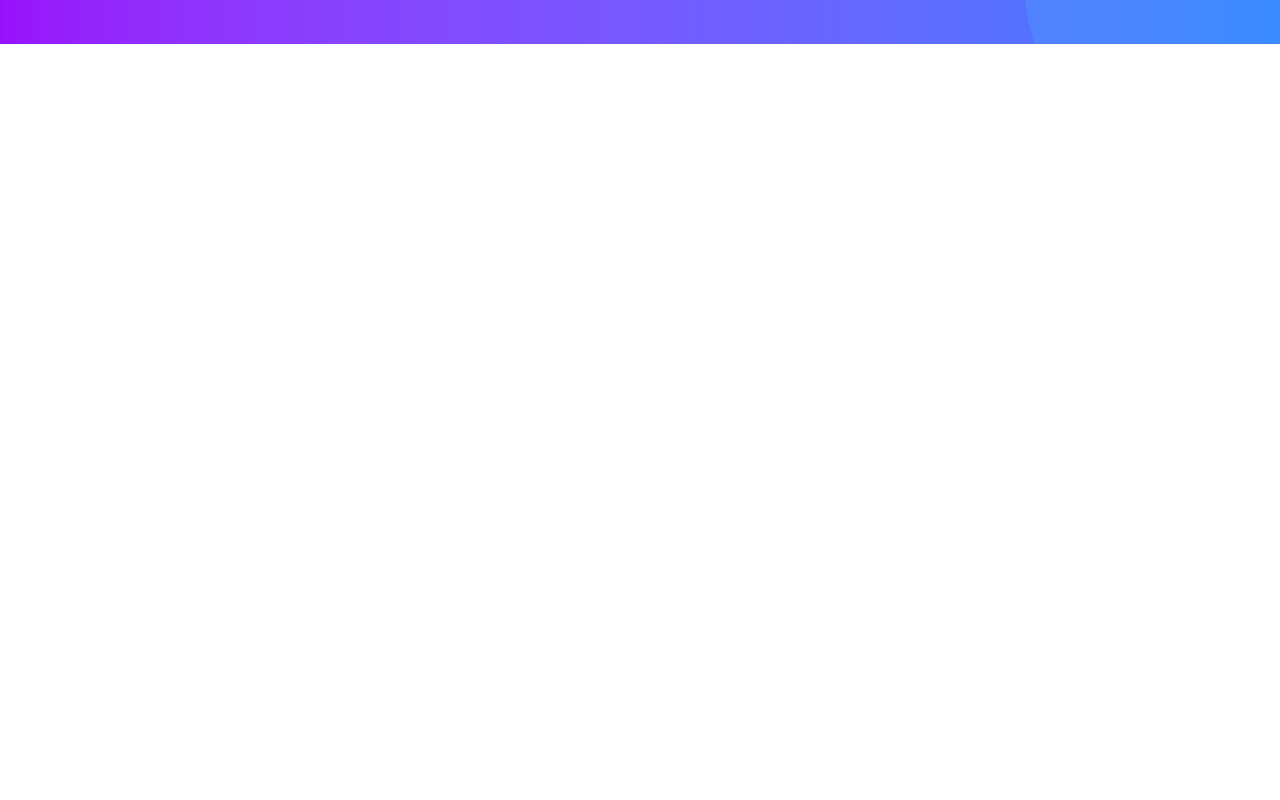
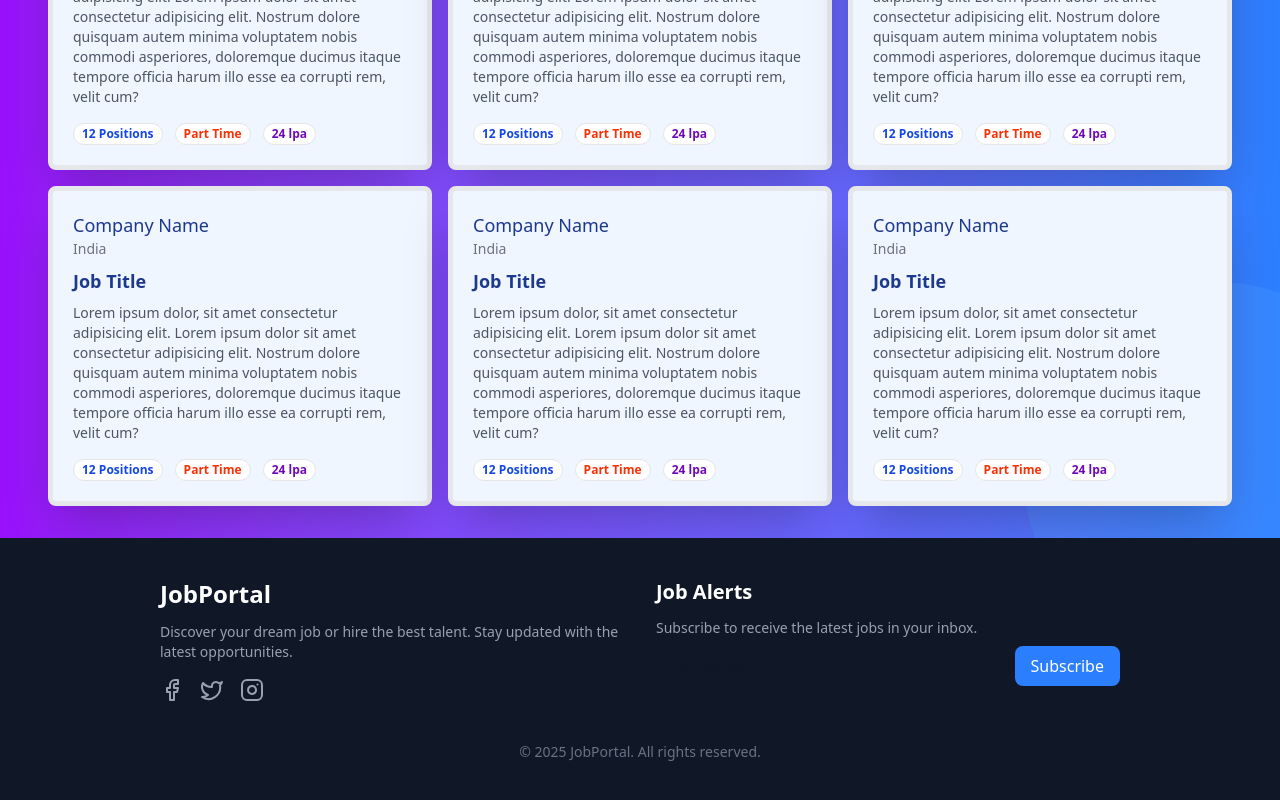
Before and after one commit to rahulsaha2005/jobportal, a React (Vite) app in the folder frontened/: page / in a window 1280 px wide. Shown: the part 820-1620 px from the top of the page. Before the commit the page ends 864 px from the top, so only its background shows below. Built offline with nearby package versions, Linux system fonts and the light colour scheme.

Commit message:
making job cards , footer and using gsap spilit text

```diff
--- a/frontened/package.json
+++ b/frontened/package.json
@@ -4,7 +4,7 @@
   "version": "0.0.0",
   "type": "module",
   "scripts": {
-    "dev": "vite",
+    "dev": "vite --host",
     "build": "vite build",
     "lint": "eslint .",
     "preview": "vite preview"
@@ -21,10 +21,12 @@
     "class-variance-authority": "^0.7.1",
     "clsx": "^2.1.1",
     "embla-carousel-react": "^8.6.0",
+    "gsap": "^3.14.2",
     "lucide-react": "^0.553.0",
     "next-themes": "^0.4.6",
     "react": "^19.2.0",
     "react-dom": "^19.2.0",
+    "react-icons": "^5.5.0",
     "react-redux": "^9.2.0",
     "react-router-dom": "^7.9.5",
     "sonner": "^2.0.7",
--- /dev/null
+++ b/frontened/src/components/Footer.jsx
@@ -0,0 +1,60 @@
+import { Facebook, Twitter, Instagram } from "lucide-react";
+
+export default function ElegantFooter() {
+  return (
+    <footer className=" bg-gray-900 text-white py-10">
+      <div className="max-w-5xl mx-auto px-4 sm:px-6 lg:px-8">
+
+        {/* About + Newsletter */}
+        <div className="flex flex-col md:flex-row md:justify-between gap-8">
+
+          {/* About */}
+          <div className="md:w-1/2">
+            <h3 className="text-2xl font-bold mb-3">JobPortal</h3>
+            <p className="text-gray-400 text-sm">
+              Discover your dream job or hire the best talent. Stay updated with the latest opportunities.
+            </p>
+
+            {/* Social icons */}
+            <div className="flex space-x-4 mt-4">
+              <a href="" className="text-gray-400 hover:text-white">
+                <Facebook className="w-6 h-6" />
+              </a>
+              <a href="" className="text-gray-400 hover:text-white">
+                <Twitter className="w-6 h-6" />
+              </a>
+              <a href="" className="text-gray-400 hover:text-white">
+                <Instagram className="w-6 h-6" />
+              </a>
+            </div>
+          </div>
+
+          {/* Newsletter */}
+          <div className="md:w-1/2">
+            <h3 className="text-xl font-semibold mb-3">Job Alerts</h3>
+            <p className="text-gray-400 text-sm mb-2">
+              Subscribe to receive the latest jobs in your inbox.
+            </p>
+            <div className="flex flex-col sm:flex-row">
+              <input
+                type="email"
+                placeholder="Your email"
+                className="w-full px-3 py-2 rounded-md text-gray-900 focus:outline-none mb-2 sm:mb-0 sm:mr-2"
+              />
+              <button className="bg-blue-500 px-4 py-2 rounded-md hover:bg-blue-600">
+                Subscribe
+              </button>
+            </div>
+          </div>
+
+        </div>
+
+        {/* Bottom */}
+        <div className="mt-10 text-center text-gray-500 text-sm">
+          &copy; {new Date().getFullYear()} JobPortal. All rights reserved.
+        </div>
+
+      </div>
+    </footer>
+  );
+}
--- a/frontened/src/components/HeroSection.jsx
+++ b/frontened/src/components/HeroSection.jsx
@@ -5,7 +5,7 @@ import { Button } from "./ui/button";
 
 export default function HeroSection() {
   return (
-    <div className="mt-5">
+    <div className="mt-5 text-center">
       <div className="relative z-10 flex flex-col gap-6 max-w-3xl mx-auto">
         {/* Tagline badge */}
         <span className="mx-auto px-5 py-2 rounded-full text-[12px] md:text-base bg-white text-purple-600 font-semibold shadow-lg">
--- a/frontened/src/components/Home.jsx
+++ b/frontened/src/components/Home.jsx
@@ -2,20 +2,22 @@ import React from "react";
 import { Navbar } from "./shared/navbar";
 import HeroSection from "./HeroSection";
 import CategoryCarousel from "./CategoryCarousel";
+import LatestJobs from "./LatestJobs";
+import Footer from "./Footer";
 export default function Home() {
   // user=true;
   return (
     <>
-      <div className="relative text-center bg-linear-to-r from-purple-600 to-blue-500 text-white min-h-screen px-4 overflow-hidden">
+      <div className="relative  bg-linear-to-r from-purple-600 to-blue-500 text-white min-h-screen px-4 overflow-hidden">
         {/* Decorative circles */}
         <div className="absolute -top-32 -left-32 w-64 h-64 bg-purple-400 rounded-full opacity-30 animate-pulse"></div>
         <div className="absolute -bottom-32 -right-32 w-96 h-96 bg-blue-400 rounded-full opacity-20 animate-pulse"></div>
 
         <HeroSection />
         <CategoryCarousel />
-        {/* <LatestJobs/> */}
-        {/* <Footer/> */}
+        <LatestJobs />
       </div>
+      <Footer />
     </>
   );
 }
--- /dev/null
+++ b/frontened/src/components/LatestJobCards.jsx
@@ -0,0 +1,42 @@
+import React from "react";
+import { Badge, badgeVariants } from "./ui/badge.jsx";
+
+export default function LatestJobCards() {
+  return (
+    <div className="cursor-pointer shadow-2xl border-5 border-gray-200 bg-blue-50 text-blue-900 p-5 rounded-md">
+      <div>
+        <h1 className="font-medium text-lg">Company Name</h1>
+        <p className="text-sm text-gray-500">India</p>
+      </div>
+      <div>
+        <h1 className="font-bold text-lg my-2">Job Title</h1>
+        <p className="text-sm text-gray-600">
+          Lorem ipsum dolor, sit amet consectetur adipisicing elit. Lorem ipsum
+          dolor sit amet consectetur adipisicing elit. Nostrum dolore quisquam
+          autem minima voluptatem nobis commodi asperiores, doloremque ducimus
+          itaque tempore officia harum illo esse ea corrupti rem, velit cum?
+        </p>
+      </div>
+      <div className="flex items-center gap-2 mt-4">
+        <Badge
+          className="bg-white text-blue-700  font-semibold  mr-1"
+          variant="ghost"
+        >
+          12 Positions
+        </Badge>
+        <Badge
+          className="bg-white text-[#F83002] font-semibold mr-1"
+          variant="ghost"
+        >
+          Part Time
+        </Badge>
+        <Badge
+          className="bg-white text-[#7209b7]  font-semibold mr-1 "
+          variant="ghost"
+        >
+          24 lpa
+        </Badge>
+      </div>
+    </div>
+  );
+}
--- /dev/null
+++ b/frontened/src/components/LatestJobs.jsx
@@ -0,0 +1,49 @@
+import { useEffect, useRef } from "react";
+import gsap from "gsap";
+import SplitText from "gsap/SplitText";
+import LatestJobCards from "./LatestJobCards";
+
+gsap.registerPlugin(SplitText);
+const randomJobs = [1, 2, 3, 4, 5, 6, 7, 8];
+
+export default function LatestJobs() {
+  const headingRef = useRef(null); // reference to the h1
+
+  useEffect(() => {
+    if (!headingRef.current) return;
+
+    // Split the text into words and characters
+    const split = new SplitText(headingRef.current, { type: "words, chars" });
+
+    // Animate characters in a staggered fashion
+    gsap.from(split.chars, {
+      duration: 1,
+      y: 50, // animate from 100px below
+      autoAlpha: 0, // fade in from opacity: 0
+      stagger: 0.05,
+      ease: "power3.out",
+    });
+
+    // Optional cleanup if component unmounts
+    return () => {
+      split.revert(); // restores the original text
+    };
+  }, []);
+
+  return (
+    <div className="relative">
+      <h1
+        ref={headingRef} // attach ref here
+        className="text-center text-5xl md:text-6xl font-bold split mb-15" // "split" class for reference (optional)
+      >
+        <span>Latest & Top </span>
+        <span className="text-[#ffdf20]">Job Openings</span>
+      </h1>
+      <div className="relative z-10 m-8 grid grid-cols-1 sm:grid-cols-3 gap-4">
+        {randomJobs.slice(0, 6).map((item, index) => (
+          <LatestJobCards key={index} />
+        ))}
+      </div>
+    </div>
+  );
+}
--- /dev/null
+++ b/frontened/src/components/ui/badge.jsx
@@ -0,0 +1,44 @@
+import * as React from "react"
+import { Slot } from "@radix-ui/react-slot"
+import { cva } from "class-variance-authority";
+
+import { cn } from "@/lib/utils"
+
+const badgeVariants = cva(
+  "inline-flex items-center justify-center rounded-full border px-2 py-0.5 text-xs font-medium w-fit whitespace-nowrap shrink-0 [&>svg]:size-3 gap-1 [&>svg]:pointer-events-none focus-visible:border-ring focus-visible:ring-ring/50 focus-visible:ring-[3px] aria-invalid:ring-destructive/20 dark:aria-invalid:ring-destructive/40 aria-invalid:border-destructive transition-[color,box-shadow] overflow-hidden",
+  {
+    variants: {
+      variant: {
+        default:
+          "border-transparent bg-primary text-primary-foreground [a&]:hover:bg-primary/90",
+        secondary:
+          "border-transparent bg-secondary text-secondary-foreground [a&]:hover:bg-secondary/90",
+        destructive:
+          "border-transparent bg-destructive text-white [a&]:hover:bg-destructive/90 focus-visible:ring-destructive/20 dark:focus-visible:ring-destructive/40 dark:bg-destructive/60",
+        outline:
+          "text-foreground [a&]:hover:bg-accent [a&]:hover:text-accent-foreground",
+      },
+    },
+    defaultVariants: {
+      variant: "default",
+    },
+  }
+)
+
+function Badge({
+  className,
+  variant,
+  asChild = false,
+  ...props
+}) {
+  const Comp = asChild ? Slot : "span"
+
+  return (
+    <Comp
+      data-slot="badge"
+      className={cn(badgeVariants({ variant }), className)}
+      {...props} />
+  );
+}
+
+export { Badge, badgeVariants }
```
Also changed, not shown: 1 other file (tests, documents, lock files or other folders).
